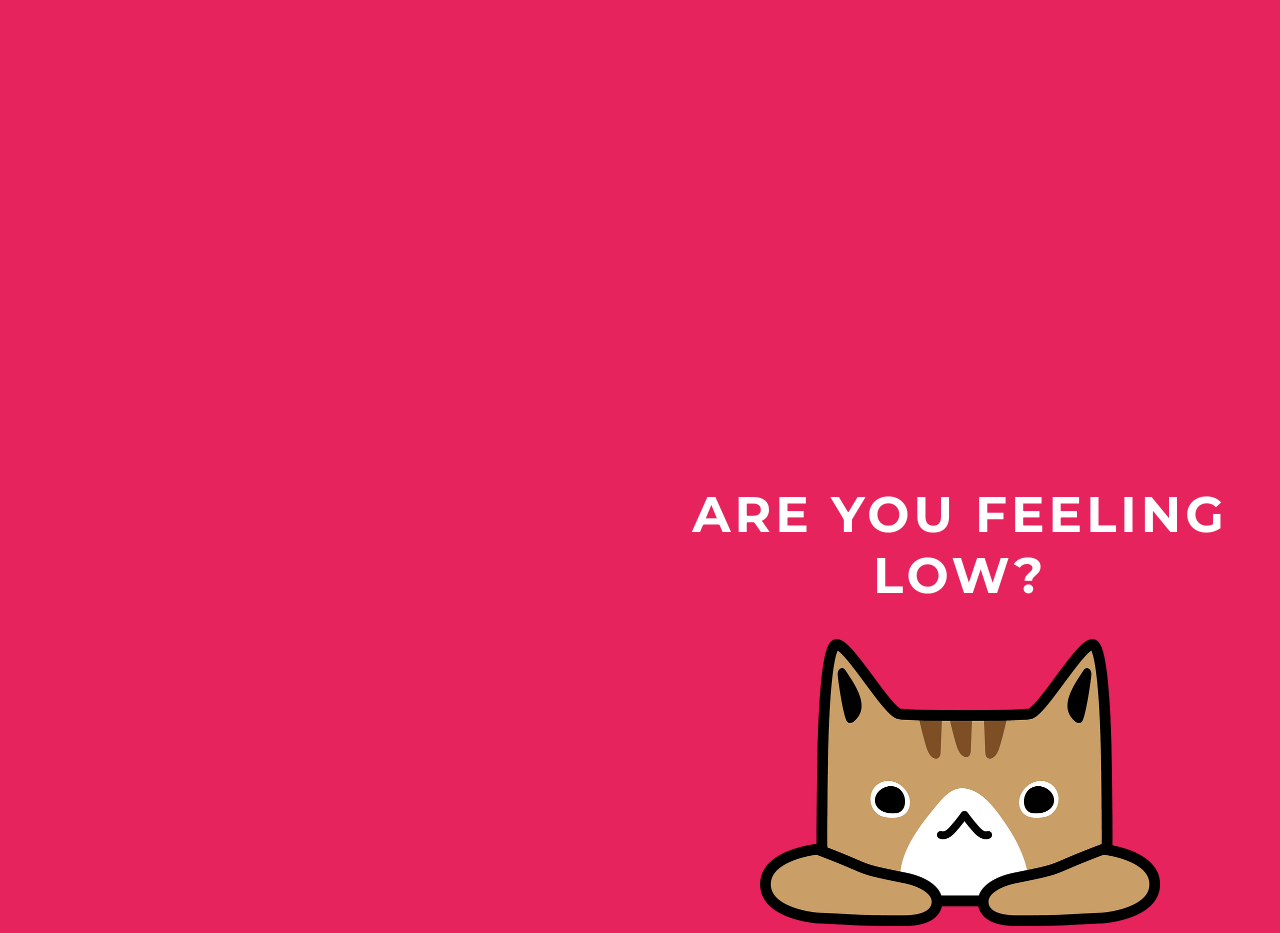
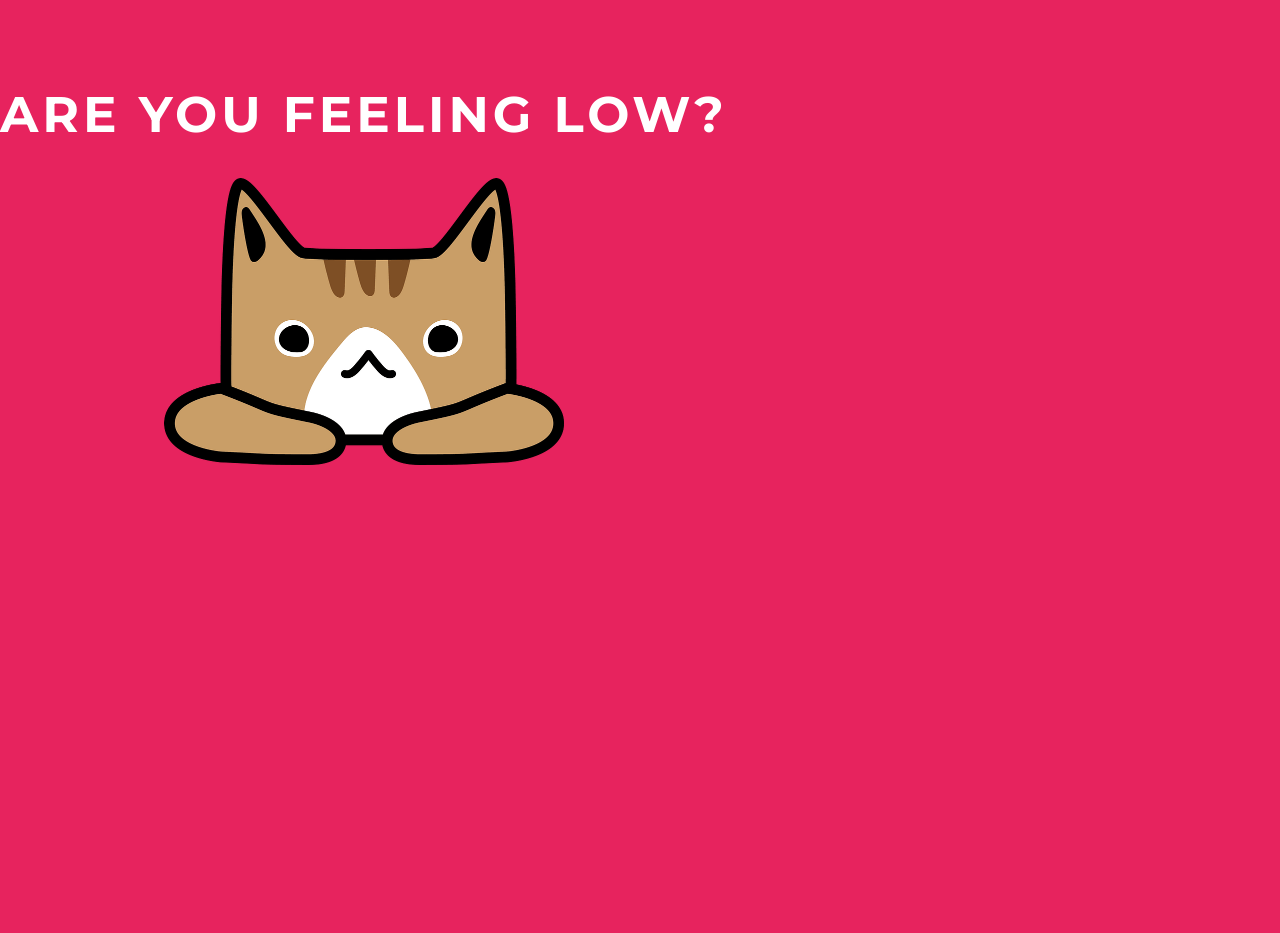
Before and after one commit to ijizench/wors.github.io, a plain HTML site: page index.html in a window 1280 px wide. After the commit the page ends 800 px from the top, so only its background shows below. Drawn offline with nearby package versions, Linux system fonts and the light colour scheme.

Commit message:
Update feelcss.css

```diff
--- a/feelcss.css
+++ b/feelcss.css
@@ -5,9 +5,7 @@ body {
     font-family: 'Montserrat', sans-serif;
     color: #fff;
      position: absolute;
-  top: 50%;
-  left: 50%;
-  margin: 0 auto;
+     margin: 0 auto;
 }
 
 h1 {
```
